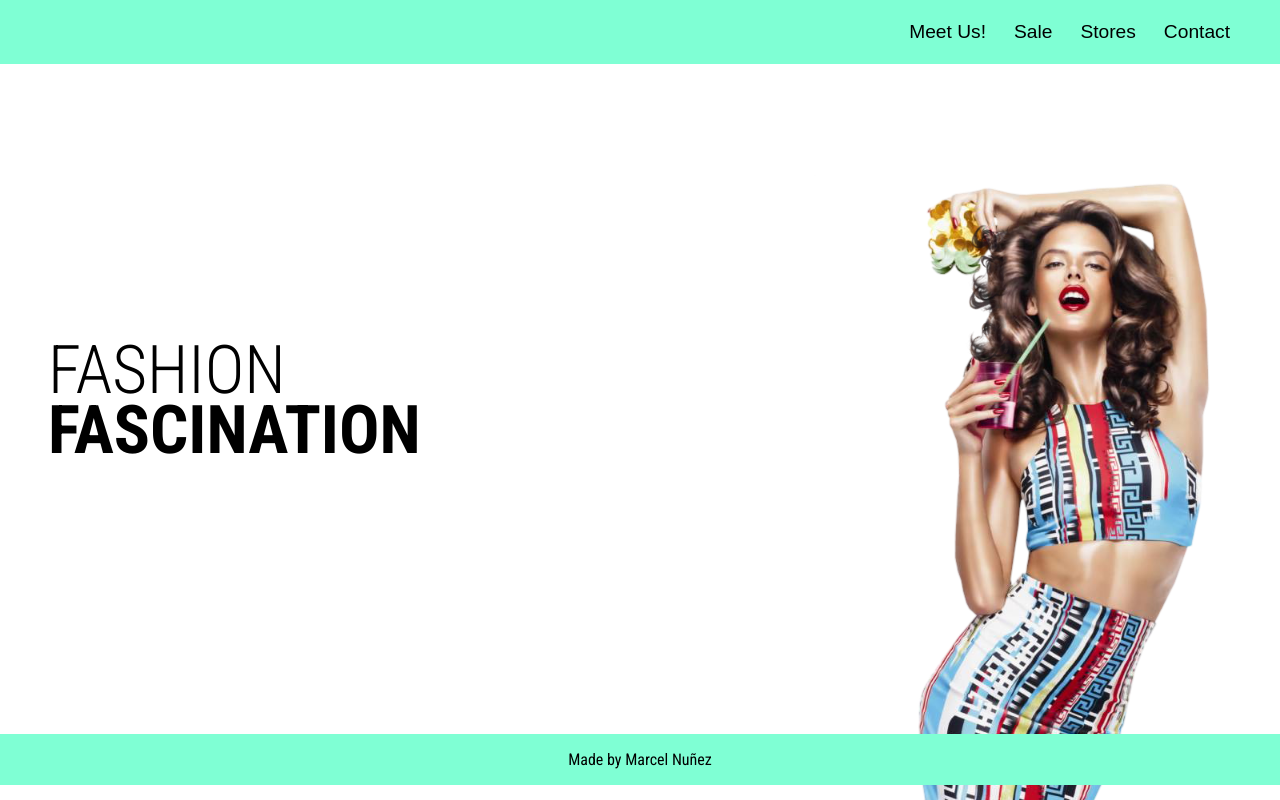
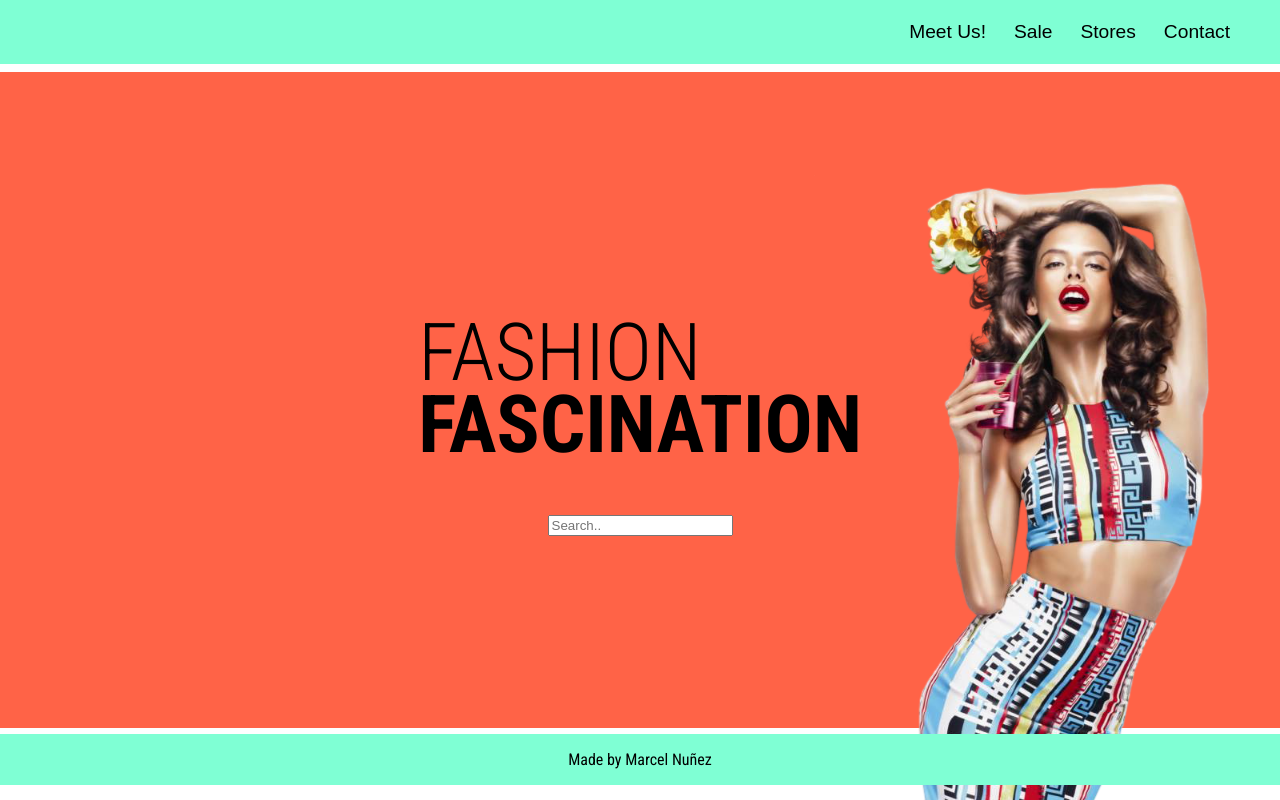
Before and after one commit to MarcelNDG/Fashion-2, a React (Create React App) app: page / in a window 1280 px wide. Built offline with nearby package versions, Linux system fonts and the light colour scheme.

Commit message:
Main padding corrected

```diff
--- a/src/App.css
+++ b/src/App.css
@@ -10,7 +10,7 @@ body{
 
 .App{
   display: grid;
-  position: relative;
+
   grid-gap: 0.4rem;
   height: 100vh;
   grid-template-rows: 0.1fr 1fr 0.1fr;
@@ -55,12 +55,15 @@ header button{
 /*-- Main --*/
 main{
   display: flex;
+  flex-direction: column;
   position: relative;
   justify-content: center;
   align-items: center;
   text-align: center;
+  width: 100vw;
 
   grid-area: main;
+
 }
 
 .image-container{
@@ -70,22 +73,23 @@ main{
   height: 100vh;
   justify-content: center;
   align-items: center;
+  z-index: 0;
 }
 
 .modelPic{
   position: absolute;
-  width: 22rem;
+  width: 20rem;
   opacity: 0.4;
   bottom: 0;
-  margin-left: auto;
+  margin-left: -50px;
 
-  z-index: 1;
+  z-index: 0;
 }
 
 .logo{
   position: relative;
   text-align: left;
-  font-size: 3.8rem;
+  font-size: 3rem;
   z-index: 10;
   line-height: 0.9;
 }
@@ -114,23 +118,28 @@ footer{
 
 
 /* --- MEDIA QUERIES --- */
-/*
+
  @media (min-width: 320px){
 
+  .logo{
+    font-size: 3.8rem;
+  }
+
+  .modelPic{
+    width: 22rem;
+    margin-left: 0;
+  }
 
 }
-*/
+
 
 @media (min-width: 480px){
 
   main{
     display: flex;
-    flex-direction: row;
     position: relative;
-    justify-content: left;
-    align-items: left;
-    text-align: left;
-    padding-left: 3rem;
+
+
     grid-area: main;
   }
 
@@ -186,6 +195,10 @@ footer{
     margin-left: 1rem;
   }
 
+  .logo{
+    font-size: 5rem;
+  }
+
  .modelPic{
 
   width: 30rem;
@@ -200,7 +213,9 @@ footer{
 
 @media (min-width: 1080px){
 
-
+  main{
+    background-color: tomato;
+  }
 
 }
 
--- a/src/App.js
+++ b/src/App.js
@@ -4,6 +4,7 @@ import Model from './img/model.png'
 
 import TopNav from './components/TopNav'
 import Footer from './components/Footer'
+import Searchbar from './components/Searchbar'
 
 
 function App() {
@@ -20,6 +21,7 @@ function App() {
      </header>
      <main>
       <h1 className='logo'>FASHION <br></br><span>FASCINATION</span></h1>
+      <Searchbar />
      </main>
      <footer>
        <Footer />
@@ -27,6 +29,7 @@ function App() {
      <div className="image-container">
       <img className='modelPic' src={Model} alt="Model" />
      </div>
+
     </div>
   );
 }
--- /dev/null
+++ b/src/components/Searchbar.js
@@ -0,0 +1,12 @@
+import React from 'react'
+
+const Searchbar = () => {
+    return(
+        <div className='Searchbar'>
+            <input type="text" placeholder="Search.."></input>
+        </div>
+    )
+}
+
+
+export default Searchbar
```
